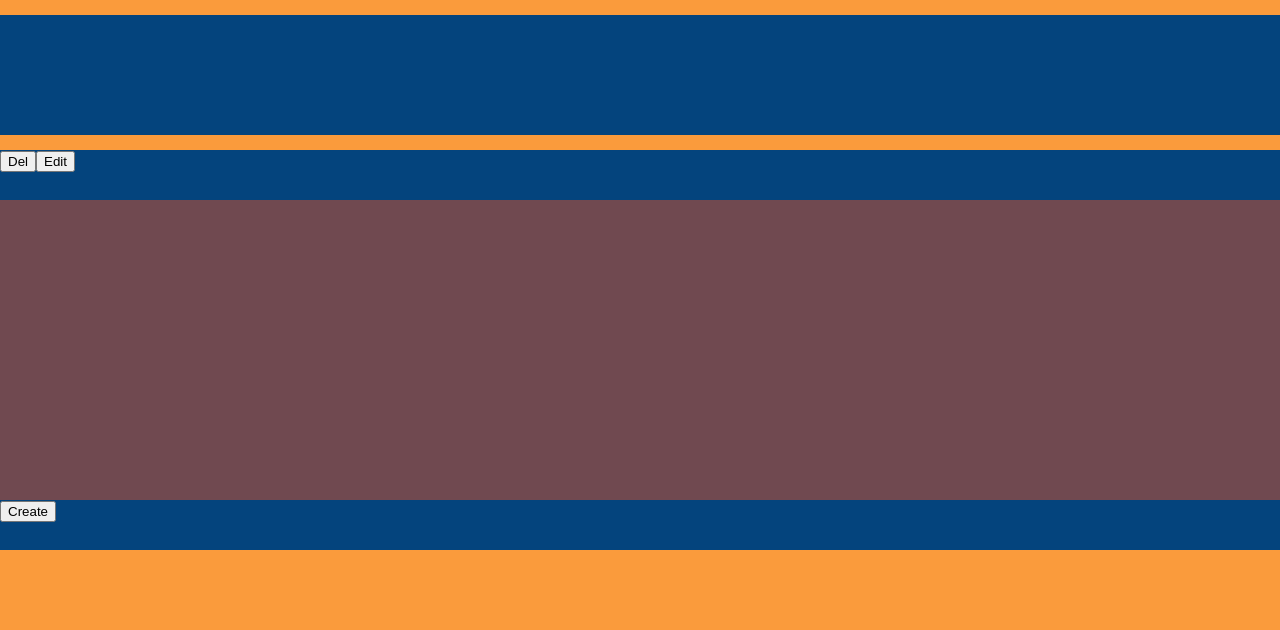
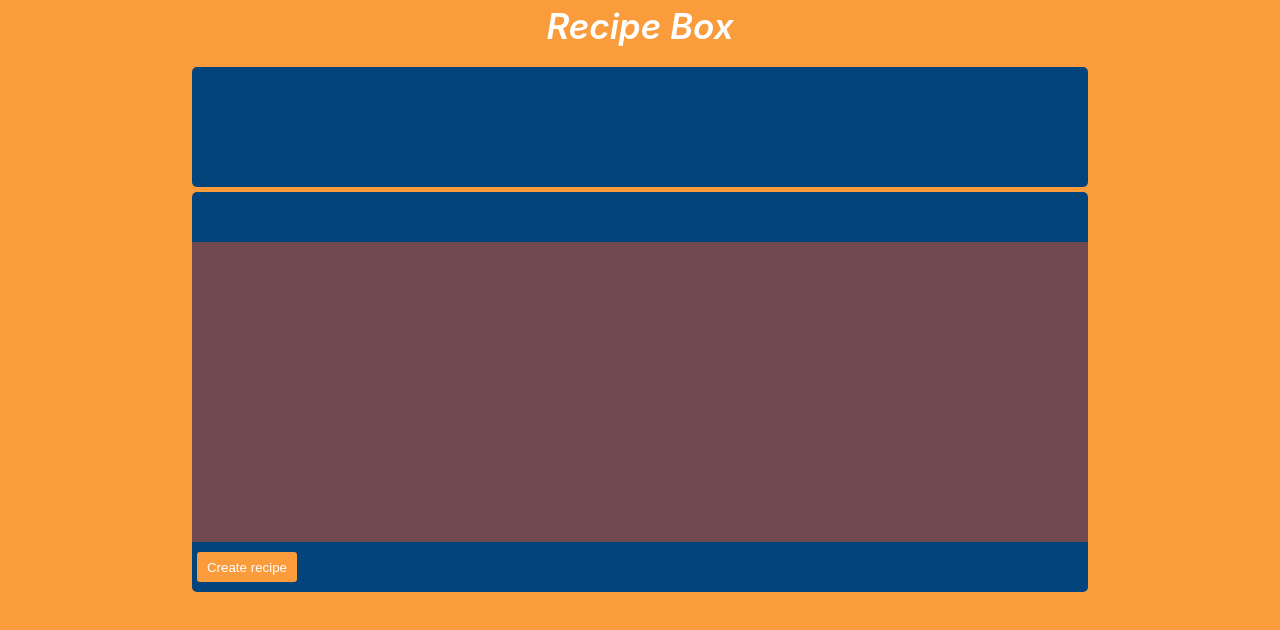
Before and after one commit to Sirvinlex/recipe-box, a React (Create React App) app: page / in a window 1280 px wide. Shown: the top 630 px of the page. Built offline with nearby package versions, Linux system fonts and the light colour scheme.

Commit message:
completed styling of app

```diff
--- a/src/App.css
+++ b/src/App.css
@@ -1,7 +1,7 @@
 .form-container{
     background-color: #fa9b3c;
     width: 100%;
-    height: 100vh;
+    height: 110vh;
     position: absolute;
     margin-top: -15px;
 }
@@ -35,6 +35,14 @@ label{
     height: 120px;
     margin-bottom: 10px;
 }
+.recipe-box{
+    color: white;
+    font-weight: 600;
+    font-style: italic;
+    text-align: center;
+    font-size: 25px;
+    margin-top: 5px;
+}
 .btn-container{
     width: 100%;
 }
@@ -57,23 +65,53 @@ label{
     border-radius: 3px;
     color: white;
 }
+::-webkit-scrollbar {
+    width: 8px;
+}
+::-webkit-scrollbar-track {
+    background: #918282;
+}
+::-webkit-scrollbar-track {
+    box-shadow: inset 0 0 5px grey;
+    border-radius: 5px;
+}
+::-webkit-scrollbar-thumb {
+    background: rgb(209, 203, 203);
+    border-radius: 10px;
+}
 .recipe-names{
     height: 120px;
     background-color: #04447d;
     color: white;
     display: block;
-    margin-top: 15px;
+    margin-top: -15px;
     margin-left: auto;
     margin-right: auto;
     width: 100%;
+    overflow-y: scroll;
     /* border-radius: 5px; */
+}
+.recipe-names tr:nth-child(even) {
+    background-color: #fa9b3c;
+}
+.recipe-names table{
+    width: 100%;
+}
+.recipe-names tr{
+    height: 37px;
+    font-size: 20px;
+    text-transform: capitalize;
+    cursor: pointer;
+}
+.recipe-names td{
+    padding-left: 5px;
 }
 .recipe-details{
     height: 400px;
     background-color: #04447d;
     color: white;
     display: block;
-    margin-top: 15px;
+    margin-top: 5px;
     margin-left: auto;
     margin-right: auto;
     width: 100%;
@@ -81,16 +119,69 @@ label{
 }
 .recipe-details-header{
     height: 50px;
+    /* padding-top: 5px; */
+    display: flex;
+        /* justify-content: center; */
+    align-items: center;
+}
+.recipe-details-header > span{
+    text-transform: capitalize;
+    font-size: 20px;
+    font-weight: 600;
+    margin-left: 5px;
+    margin-right: 5px;
+    font-style: italic;
+}
+.hide-btn{
+    display: none;
+}
+.edit-btn, .delete-btn{
+    margin-right: 5px;
+    border: none;
+    background-color: #fa9b3c;
+    color: white;
+    border-radius: 3px;
+    width: 50px;
+    height: 16px;
+    margin-bottom: -7px;
+    cursor: pointer;
+    font-size: 11px;
 }
 .details-container{
     background-color: #704950;
     height: 300px;
-    margin-top: -16px;
+    /* margin-top: -16px; */
+    padding-left: 10px;
+    overflow-y: scroll;
+}
+.details-container p{
+    text-transform: capitalize;
+    padding-top: 10px;
+    font-weight: 600;
+    font-size: 18px;
+}
+.details-container ul{
+    margin-top: -12px;
+}
+.details-container ol{
+    margin-top: -12px;
 }
 .create-btn-container{
     height: 50px;
+    display: flex;
+        /* justify-content: center; */
+    align-items: center;
 }
-
+.create-btn{
+    border: none;
+    background-color: #fa9b3c;
+    color: white;
+    border-radius: 3px;
+    width: 100px;
+    height: 30px;
+    cursor: pointer;
+    margin-left: 5px;
+}
 @media only screen and (min-width: 600px) {
     .form{
         margin-left: 40px;
@@ -112,6 +203,21 @@ label{
         margin-left: 200px;
         margin-right: 205px;
         padding-top: 50px;
-        /* margin-top: 50px; */
+    }
+    .recipe-details-header>span {
+        font-size: 30px;
+        font-weight: 600;
+        margin-right: 10px;
+    }
+    .recipe-box{
+        font-size: 35px;
+    }
+    .edit-btn,.delete-btn {
+        height: 20px;
+        font-size: 13px;
+    }
+    .recipe-names, .recipe-details{
+        border-radius: 5px;
+        width: 70%;
     }
 }
--- a/src/App.js
+++ b/src/App.js
@@ -25,7 +25,7 @@ function App() {
 
   const handleSubmit = (e) =>{
     e.preventDefault();
-    if (!recipe || !ingredients || !directions) alert('Please fill all fields');
+    if (!recipe || !ingredients || !directions) alert('Please fill in all fields');
     else{
       const id = Math.ceil((Date.now() * Math.random()) + 1);
       setLocalData([...localData,  {recipe, ingredients, directions, id}]);
@@ -33,6 +33,7 @@ function App() {
       setRecipe('');
       setIngredients('');
       setDirections('');
+      setShowForm(false);
     }
   }
 
@@ -73,7 +74,7 @@ function App() {
 
   const submitEdit = (e) =>{
     e.preventDefault();
-    if (!recipe || !ingredients || !directions) alert('Please fill all fields');
+    if (!recipe || !ingredients || !directions) alert('Please fill in all fields');
     else{
       const toBeUpdated = localData.concat([]);
 
@@ -82,9 +83,12 @@ function App() {
           item.recipe = recipe;
           item.ingredients = ingredients;
           item.directions = directions;
+          setShow(item)
         }
       })
+      // console.log(toBeUpdated)
       setLocalData(toBeUpdated);
+
       setRecipe('');
       setIngredients('');
       setDirections('');
@@ -92,6 +96,15 @@ function App() {
       setIsEdit(false);
       setShowForm(false);
     }
+  }
+
+  const handleClose = () =>{
+    setShowForm(false);
+    setIsEdit(false);
+    setRecipe('');
+    setIngredients('');
+    setDirections('');
+    setEditId('');
   }
 
   const displayedItem = show ? show : {};
@@ -111,19 +124,20 @@ function App() {
           <textarea className='text-area2' placeholder='Separate each step with a "/": Add two spoons of powdered pepper. / Add 10ml of oil. ' onChange={handleDir} id='directions' value={directions} />
           <div className='btn-container'>
             {isEdit ? <button onClick={submitEdit} type='button' className='submit-btn'>Submit</button> : <button type='submit' className='add-btn'>Add</button>}
-            <button type='button' className='close-btn' onClick={() => setShowForm(false)}>Close</button>
+            <button type='button' className='close-btn' onClick={handleClose}>Close</button>
           </div>
         </form>
       </div>
 
       {/* <div> */}
+      <p className='recipe-box'>Recipe Box</p>
       <div className='recipe-names'>
         <table>
           <tbody>
-            {localData.map((item) =>{
+            {localData.map((item, i) =>{
               return (
                 // <p key={item.id} onClick={(e) => setShow(item)} id ={item.id}>{item.recipe}</p>
-                <tr key={item.id}>
+                <tr key={i}>
                   <td onClick={(e) => setShow(item)} id ={item.id}>{item.recipe}</td>
                 </tr>
                 )
@@ -134,31 +148,32 @@ function App() {
 
       <div className='recipe-details'>
         <div className='recipe-details-header'>
-          <span>{show?.recipe}</span> <button onClick={handleDelete} id={show?.id} type='button'>Del</button>
-          <button type='button' onClick={handleEdit} id={show?.id}>Edit</button>
+          <span>{show?.recipe}</span>
+          <button className={Object.keys(displayedItem).length > 0 ? 'delete-btn' : 'hide-btn'} onClick={handleDelete} id={show?.id} type='button'>Delete</button>
+          <button type='button' onClick={handleEdit} id={show?.id} className={Object.keys(displayedItem).length > 0 ? 'edit-btn' : 'hide-btn'}>Edit</button>
         </div>
         {/* {show?.ingredients}, {show?.directions}  */}
         <div className='details-container'>
           <p>{keys[1]}</p>
           <ul>
-            {ingr.map((item) =>{
+            {ingr.map((item, i) =>{
             return(
-                <li key={item}>{item}</li>
+                <li key={i}>{item}</li>
             )
           })}
           </ul>
 
           <p>{keys[2]}</p>
           <ol>
-            {dir.map((item) =>{
+            {dir.map((item, i) =>{
             return(
-                <li key={item}>{item}</li>
+                <li key={i}>{item}</li>
             )
           })}
           </ol>
         </div>
         <div className='create-btn-container'>
-          <button type='button' className='create-btn' onClick={() => setShowForm(true)}>Create</button>
+          <button type='button' className='create-btn' onClick={() => setShowForm(true)}>Create recipe</button>
         </div>
       </div>
       {/* </div> */}
```
